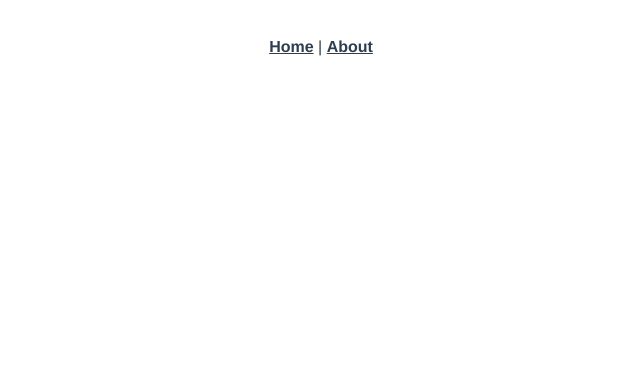
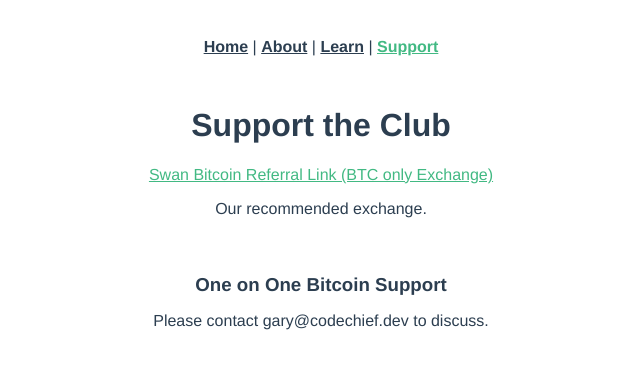
Before and after one commit to garyray-k/bitcoinchatt, a Vue app: page /support in a window 1280 px wide. Before the commit this address had no page. Shown: the top 368 px of the page, without its empty margins (319-959 px from the left). Built offline with nearby package versions, Linux system fonts and the light colour scheme.

Commit message:
Updates. Add Learn/Support.

```diff
--- a/src/App.vue
+++ b/src/App.vue
@@ -1,7 +1,9 @@
 <template>
   <div id="nav">
     <router-link to="/">Home</router-link> |
-    <router-link to="/about">About</router-link>
+    <router-link to="/about">About</router-link> |
+    <router-link to="/learn">Learn</router-link> |
+    <router-link to="/support">Support</router-link>
   </div>
   <router-view />
 </template>
--- a/src/components/Resources.vue
+++ b/src/components/Resources.vue
@@ -7,7 +7,7 @@
           href="https://docs.google.com/presentation/d/1pZdj4dmijSixUiiCpAEtbRmqE2D9pAsBljqE9rJQV2w/edit?usp=sharing"
           target="_blank"
           class="ml-md-auto"
-          >Shenandoah Bitcoin Club Slides (1st Meeting)</a
+          >Shenandoah Bitcoin Club Slides (Basics)</a
         >
       </li>
     </ul>
@@ -61,14 +61,17 @@
 h3 {
   margin: 40px 0 0;
 }
+
 ul {
   list-style-type: none;
   padding: 0;
 }
+
 li {
   display: inline-block;
   margin: 0 10px;
 }
+
 a {
   color: #42b983;
 }
--- a/src/router/index.ts
+++ b/src/router/index.ts
@@ -1,5 +1,7 @@
 import { createRouter, createWebHistory, RouteRecordRaw } from "vue-router";
 import Home from "../views/Home.vue";
+import Learn from "../views/Learn.vue";
+import Support from "../views/Support.vue";
 
 const routes: Array<RouteRecordRaw> = [
   {
@@ -16,6 +18,16 @@
     component: () =>
       import(/* webpackChunkName: "about" */ "../views/About.vue"),
   },
+  {
+    path: "/learn",
+    name: "Resources",
+    component: Learn,
+  },
+  {
+    path: "/support",
+    name: "Support",
+    component: Support,
+  },
 ];
 
 const router = createRouter({
--- a/src/views/About.vue
+++ b/src/views/About.vue
@@ -1,13 +1,35 @@
 <template>
   <div class="about">
     <h1>About</h1>
-    <p>Run by Gary Krause, a software engineer and a bitcoin enthusiast.</p>
+    <p>
+      Have you heard about Bitcoin recently?
+      <br />
+      <br />
+      Do you want to know how it is different from and superior to the rest of
+      the other cryptocurrencies?
+      <br />
+      <br />
+      Already deep in the rabbit hole, enjoying your discovery of this
+      revolutionary technology?
+      <br />
+      <br />
+      Whatever level of knowledge or interest you have in Bitcoin, you are
+      welcome to join us.
+      <br />
+      <br />
+      Come meet fellow Bitcoiners in the Shenandoah area — share, learn, and
+      have fun!
+      <br />
+      <br />
+      See you soon.
+    </p>
+    --------------------------------------------------------------------------------
     <p>
       Meeting occuring monthly at various locations around the Winchester, VA
       area.
     </p>
+    <p>Run by Gary Krause, a software engineer and a bitcoin enthusiast.</p>
     <p>If you're interested in more information, please contact me.</p>
-    <resources />
     <h3>Contact</h3>
     <ul>
       <li>
@@ -42,28 +64,37 @@
 </template>
 <script lang="ts">
 import { defineComponent } from "vue";
-import Resources from "@/components/Resources.vue"; // @ is an alias to /src
 
 export default defineComponent({
   name: "About",
-  components: {
-    Resources,
-  },
 });
 </script>
 <style scoped>
 h3 {
   margin: 40px 0 0;
 }
+
 ul {
   list-style-type: none;
   padding: 0;
 }
+
 li {
   display: inline-block;
   margin: 0 10px;
 }
+
 a {
   color: #42b983;
 }
+
+p {
+  word-break: break-word;
+  overflow-wrap: break-word;
+  padding: 20px;
+  align-self: center;
+  align-content: center;
+  max-width: 750px;
+  margin: auto;
+}
 </style>
--- /dev/null
+++ b/src/views/Learn.vue
@@ -0,0 +1,36 @@
+<template>
+  <div class="about">
+    <h1>Learn</h1>
+    <resources />
+  </div>
+</template>
+<script lang="ts">
+import { defineComponent } from "vue";
+import Resources from "@/components/Resources.vue"; // @ is an alias to /src
+
+export default defineComponent({
+  name: "Learn",
+  components: {
+    Resources,
+  },
+});
+</script>
+<style scoped>
+h3 {
+  margin: 40px 0 0;
+}
+
+ul {
+  list-style-type: none;
+  padding: 0;
+}
+
+li {
+  display: inline-block;
+  margin: 0 10px;
+}
+
+a {
+  color: #42b983;
+}
+</style>
--- /dev/null
+++ b/src/views/Support.vue
@@ -0,0 +1,44 @@
+<template>
+  <div class="about">
+    <h1>Support the Club</h1>
+    <ul>
+      <li>
+        <a
+          href="https://www.swanbitcoin.com/garykrause"
+          target="_blank"
+          class="ml-md-auto"
+          >Swan Bitcoin Referral Link (BTC only Exchange)</a
+        >
+        <p>Our recommended exchange.</p>
+      </li>
+    </ul>
+    <h3>One on One Bitcoin Support</h3>
+    <p>Please contact gary@codechief.dev to discuss.</p>
+  </div>
+</template>
+<script lang="ts">
+import { defineComponent } from "vue";
+
+export default defineComponent({
+  name: "Support",
+});
+</script>
+<style scoped>
+h3 {
+  margin: 40px 0 0;
+}
+
+ul {
+  list-style-type: none;
+  padding: 0;
+}
+
+li {
+  display: inline-block;
+  margin: 0 10px;
+}
+
+a {
+  color: #42b983;
+}
+</style>
```
